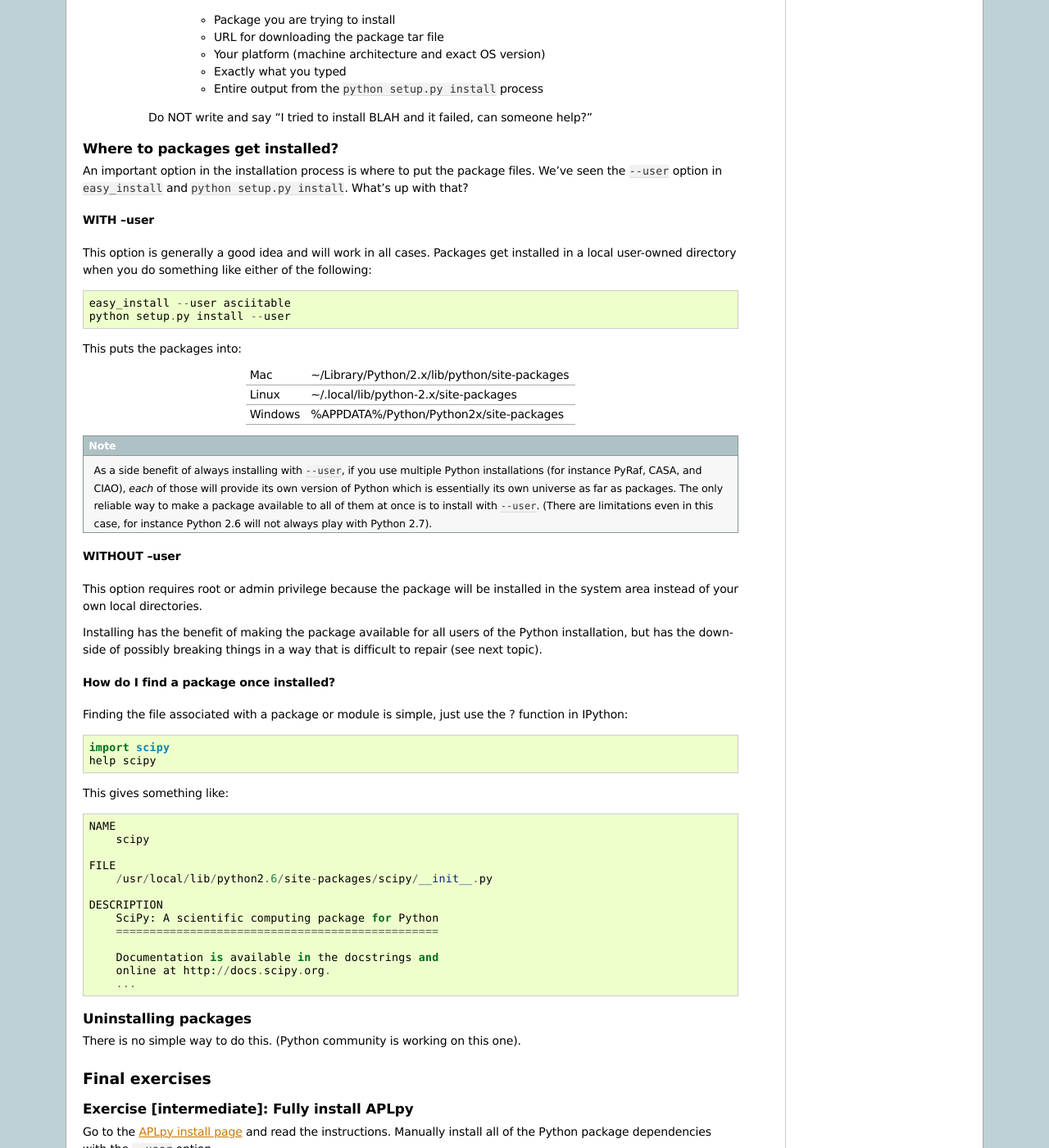
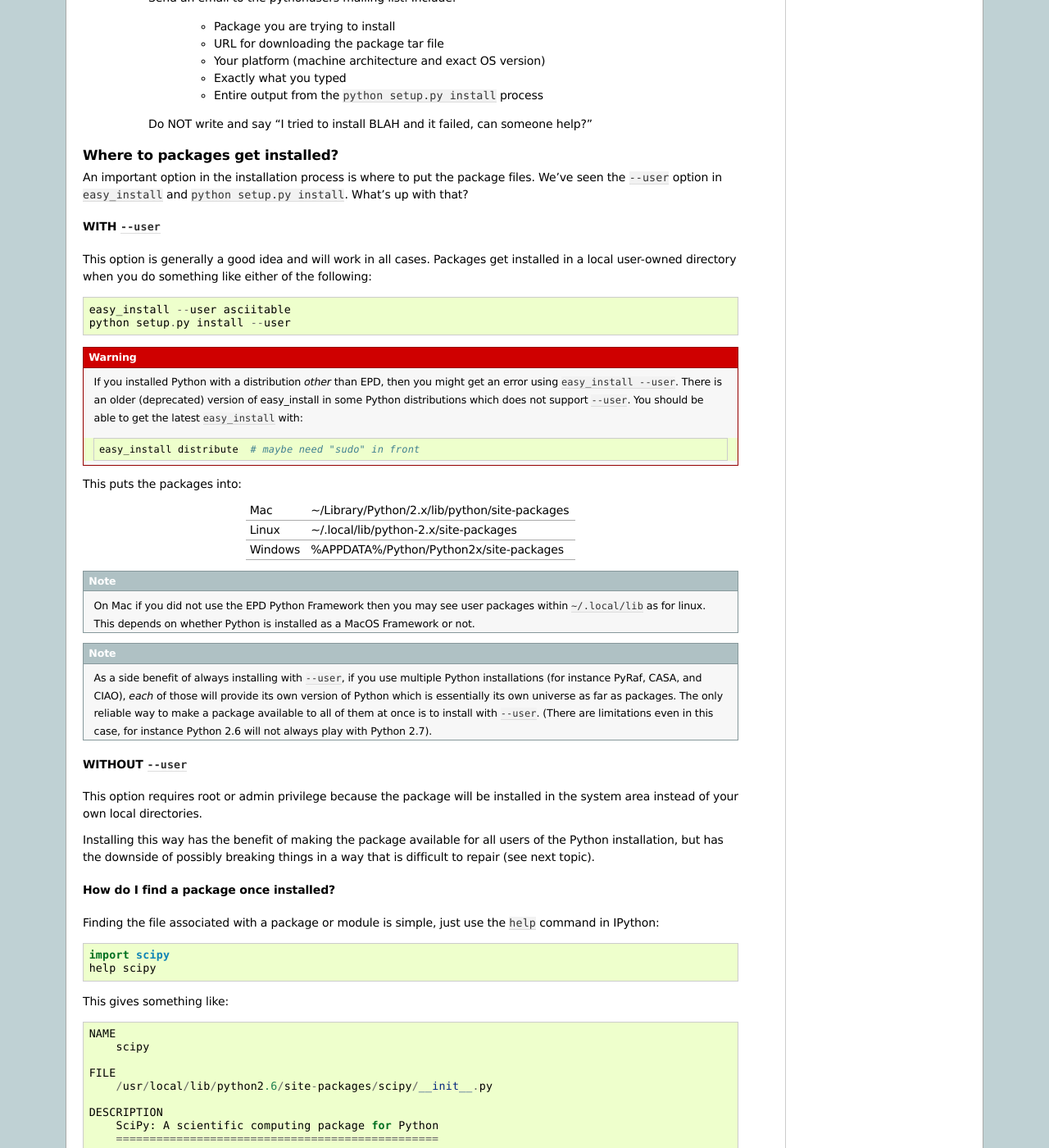
Before and after one commit to python4astronomers/python4astronomers, a Sphinx documentation site: the page built from source/installation/installation.rst, in a window 1280 px wide and 1400 px high, scrolled down 6126 px. Shown: the whole window at 82% size. Built offline with Sphinx 7.4.7, drawn with Linux system fonts in a browser that asks for light colours; formulas are drawn with MathJax 3; some of the changed text lies outside the part shown.

Commit message:
Incorporated comments and made final tweaks prior to release

```diff
--- a/source/installation/installation.rst
+++ b/source/installation/installation.rst
@@ -135,7 +135,7 @@
 The commands above should succeed with no errors.  The version numbers should
 meet the requirements, and finally you should see a plot of a sine wave.
 
-To check the other required packages do the following from within ipython::
+To check the other required packages, do the following from within ipython::
 
   import asciitable
   import pyfits
@@ -149,7 +149,8 @@
 Setup
 ^^^^^^^^^^^
 
-First download the `<install_examples.tar>`_ tar file which has example data files.
+First download the `<install_examples.tar>`_ tar file which has example data
+files that will be used in subsequent exercises.
 Then change to a working directory, untar the file, and start up IPython::
 
   tar xvf ~/Downloads/install_examples.tar   # or wherever your browser puts downloads
@@ -157,7 +158,7 @@
   ls
   ipython -pylab
 
-.. hint::
+.. tip::
    For all of the workshops you should always start Python using the command::
 
      ipython -pylab  # (for Windows start the Pylab application)
@@ -172,40 +173,40 @@
      alias pylab "ipython -pylab"
 
 
-*Exercise*: Read a table and examine it
-^^^^^^^^^^^^^^^^^^^^^^^^^^^^^^^^^^^^^^^^^^
+.. admonition:: Exercise: Read a table and examine it
 
-Look at the documentation for the `asciitable.read()
-<http://cxc.harvard.edu/contrib/asciitable/#reading-tables>`_ function in
-`asciitable`_.  Follow the very first example and use the ``read()`` function
-to read the data in the file ``table1.dat`` into the variable named ``data``.
+  Look at the documentation for the `asciitable.read()
+  <http://cxc.harvard.edu/contrib/asciitable/#reading-tables>`_ function in
+  `asciitable`_.  Follow the very first example and use the ``read()`` function
+  to read the data in the file ``table1.dat`` into the variable named ``data``.
 
-.. note::
   This table is in the "ApJ machine-readable format" (which is actually a bit
   tricky for machines to read).  This is very similar to the table format used
   by CDS / Vizier for input and storage of tables in astronomy.
 
-Once you have read the table into the variable ``data`` then print the table,
-print the column ``RAdeg``, and print the 3rd row..
+  Once you have read the table into the variable ``data`` then print the table,
+  print the column ``RAdeg``, and print the 3rd row.
 
-.. hint::
+  Hints:
 
-   - You can print a ``<variable>`` by just typing ``print <variable>`` at the command line, for example ``print data``.
-   - You can get tons of useful information about a variable with ``help`` or ``?``:
+     - You can print a ``<variable>`` by just typing ``print <variable>`` at the command line, for example ``print data``.
+     - You can get tons of useful information about a variable with ``help`` or ``?``:
 
-      - ``help <variable>``
-      - ``? <variable>``
+        - ``help <variable>``
+        - ``? <variable>``
 
-   - The object returned by ``asciitable.read()`` is a NumPy record array,
-     which is just a fancy way of saying a table where you can access rows or columns of data.
-   - You can get the column names and types with ``print data.dtype``
-   - To print a column of data use ``print data["<column_name>"]``, for example ``print data["Name"]``
-   - To print a row of data use ``print data[3]``
+       These two commands are pretty similar except that ``?`` gives a little bit more information
+       and in a more raw form.
+     - The object returned by ``asciitable.read()`` is a NumPy record array,
+       which is just a fancy way of saying a table where you can access rows or columns of data.
+     - You can get the column names and types with ``print data.dtype``
+     - To print a column of data use ``print data["<column_name>"]``, for example ``print data["Name"]``
+     - To print a row of data use ``print data[<row_number>]``
 
-Optional: use the `plot <http://matplotlib.sourceforge.net/api/pyplot_api.html#matplotlib.pyplot.plot>`_ and
-`hist <http://matplotlib.sourceforge.net/api/pyplot_api.html#matplotlib.pyplot.hist>`_ functions to
-examine the data graphically.  For instance plot RAdeg versus DEdeg.  Look at the ``table1.dat`` file itself for
-detailed column descriptions.
+  Optional: use the `plot <http://matplotlib.sourceforge.net/api/pyplot_api.html#matplotlib.pyplot.plot>`_ and
+  `hist <http://matplotlib.sourceforge.net/api/pyplot_api.html#matplotlib.pyplot.hist>`_ functions to
+  examine the data graphically.  For instance plot RAdeg versus DEdeg.  Look at the ``table1.dat`` file itself for
+  detailed column descriptions.
 
 
 Modules, Packages, and all that
@@ -242,7 +243,8 @@
   ``<module>.<function>(...)`` syntax there would be no way to know which one
   to call.
 
-.. hint::
+.. Tip::
+
   Sometimes it is convenient to make an end-run around the ``<module>.``
   prefixing.  For instance when you run ``ipython -pylab`` the interpreter
   does some startup processing so that a number of functions
@@ -286,11 +288,10 @@
 scipy.sparse.linalg.eigen.arpack   Eigenvalue solver using iterative methods.
 ================================== ======================================================
 
-*Exercise*: Import a package module and learn about it
-^^^^^^^^^^^^^^^^^^^^^^^^^^^^^^^^^^^^^^^^^^^^^^^^^^^^^^^^^^
+.. admonition:: Exercise: Import a package module and learn about it
 
-Import the Linear algebra module from the SciPy package and find out what
-functions it provides.
+  Import the Linear algebra module from the SciPy package and find out what
+  functions it provides.
 
 
 Finding and installing other packages
@@ -339,13 +340,12 @@
 The advantage of being on PyPI is the ease of installation using
 ``easy_install <package_name>``.
 
-*Exercise*: find packages for coordinate manipulations
-^^^^^^^^^^^^^^^^^^^^^^^^^^^^^^^^^^^^^^^^^^^^^^^^^^^^^^^
+.. admonition:: Exercise: Find packages for coordinate manipulations
 
-Find one or more Python packages that will transform coordinates from Galactic to FK5 ecliptic.
+  Find one or more Python packages that will transform coordinates from Galactic to FK5 ecliptic.
 
-*Hint*: tags are helpful at astropython.org and don't forget the "next" button at
-the bottom.
+  *Hint*: tags are helpful at astropython.org and don't forget the "next" button at
+  the bottom.
 
 Package installation
 ^^^^^^^^^^^^^^^^^^^^
@@ -415,8 +415,8 @@
 files.  We've seen the ``--user`` option in ``easy_install`` and ``python
 setup.py install``.  What's up with that?
 
-WITH --user
-###########
+WITH ``--user``
+################
 
 This option is generally a good idea and will work in all cases.  Packages get
 installed in a local user-owned directory when you do something like either of
@@ -424,6 +424,14 @@
 
   easy_install --user asciitable
   python setup.py install --user
+
+.. warning::
+   If you installed Python with a distribution *other* than EPD, then you might get an error using
+   ``easy_install --user``.  There is an older (deprecated) version of easy_install
+   in some Python distributions which does not support ``--user``.  You should be able
+   to get the latest ``easy_install`` with::
+
+     easy_install distribute  # maybe need "sudo" in front
 
 This puts the packages into:
 
@@ -434,6 +442,11 @@
 =======  ==============================================
 
 .. Note::
+  On Mac if you did not use the EPD Python Framework then you may see user
+  packages within ``~/.local/lib`` as for linux.  This depends on whether Python
+  is installed as a MacOS Framework or not.
+
+.. Note::
    As a side benefit of always installing with ``--user``, if you use multiple
    Python installations (for instance PyRaf, CASA, and CIAO), *each* of those will
    provide its own version of Python which is essentially its own universe as far
@@ -441,21 +454,21 @@
    at once is to install with ``--user``.  (There are limitations even in this
    case, for instance Python 2.6 will not always play with Python 2.7).
 
-WITHOUT --user
-###############
+WITHOUT ``--user``
+###################
 
 This option requires root or admin privilege because the package will be
 installed in the system area instead of your own local directories.
 
-Installing has the benefit of making the package available for all users of the
+Installing this way has the benefit of making the package available for all users of the
 Python installation, but has the downside of possibly breaking things in a way
 that is difficult to repair (see next topic).
 
 How do I find a package once installed?
 #######################################
 
-Finding the file associated with a package or module is simple, just use the ?
-function in IPython::
+Finding the file associated with a package or module is simple, just use the ``help``
+command in IPython::
 
   import scipy
   help scipy
@@ -485,23 +498,33 @@
 Final exercises
 ---------------
 
-Exercise [intermediate]: Fully install APLpy
-^^^^^^^^^^^^^^^^^^^^^^^^^^^^^^^^^^^^^^^^^^^^^
+.. admonition:: Exercise [intermediate]: Fully install APLpy
 
-Go to the `APLpy install page <http://aplpy.github.com/install.html>`_ and
-read the instructions.  Manually install all of the Python package dependencies with the
-``--user`` option.
+  Go to the `APLpy install page <http://aplpy.github.com/install.html>`_ and
+  read the instructions.  Manually install all of the Python package dependencies with the
+  ``--user`` option or try the auto-install script available there.
 
-For extra credit install the `Montage
-<http://montage.ipac.caltech.edu/>`_ C library as discussed on the APLpy
-install page.  Then try to run the example `Making a publication quality plot
-<../intro/quick-tour.html#making-a-publication-quality-image>`_ that was shown
-in the introductory talk.  The necessary input files are in the
-``install_examples.tar`` file.
+  For extra credit install the `Montage
+  <http://montage.ipac.caltech.edu/>`_ C library as discussed on the APLpy
+  install page.  Then try to run the example `Making a publication quality plot
+  <../intro/quick-tour.html#making-a-publication-quality-image>`_ that was shown
+  in the introductory talk.  The necessary input files are in the
+  ``install_examples.tar`` file.
 
-Exercise [expert]: Install SciPy and all dependencies from source
-^^^^^^^^^^^^^^^^^^^^^^^^^^^^^^^^^^^^^^^^^^^^^^^^^^^^^^^^^^^^^^^^^^
+.. admonition:: Exercise [intermediate]: Install HDF5 and PyTables
 
-Attempt to follow the instructions for building from source in the `Installing
-SciPy <http://www.scipy.org/Installing_SciPy>`_ page.  (No binary downloads!).
-If you can do this then consider yourself an expert on Python installation.
+  Install `HDF5 <http://www.hdfgroup.org/HDF5/>`_ and
+  `PyTables <http://www.pytables.org/moin>`_.  This will let you read HDF5 tables
+  in Python.  HDF5 is a data file format which can store and manipulate extremely
+  large or complex datasets in a scalable manner.  It is the baseline for some data-heavy
+  facilities such as LOFAR.
+
+.. admonition:: Exercise [expert]: Install SciPy and all dependencies from source
+
+  Attempt to follow the instructions for building from source in the `Installing
+  SciPy <http://www.scipy.org/Installing_SciPy>`_ page.  (No binary downloads!).
+  This will be useful if you want to use the very latest development version of
+  Python or else want to use the system-dependent build optimization so your
+  numerical libraries are the fastest possible.  For most people this is not needed.
+
+  If you can do this then consider yourself an expert on Python installation.
```
